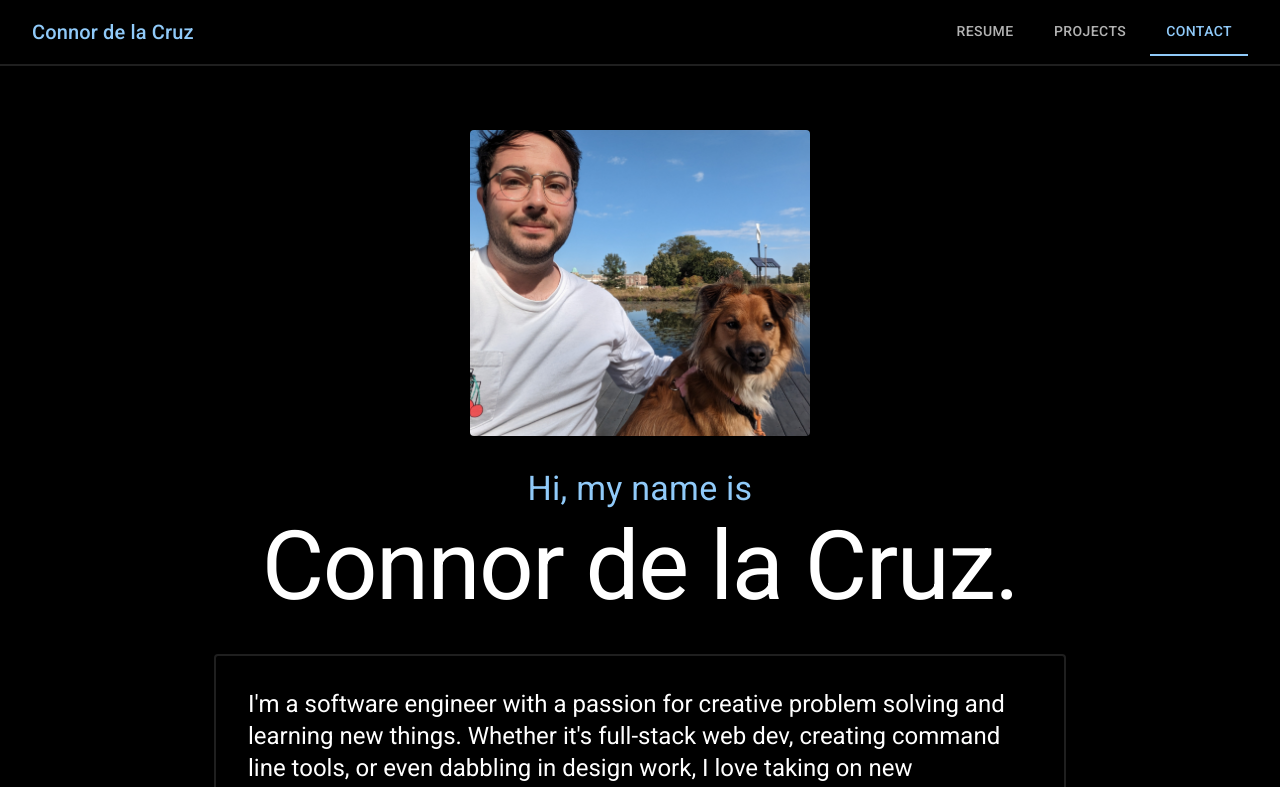
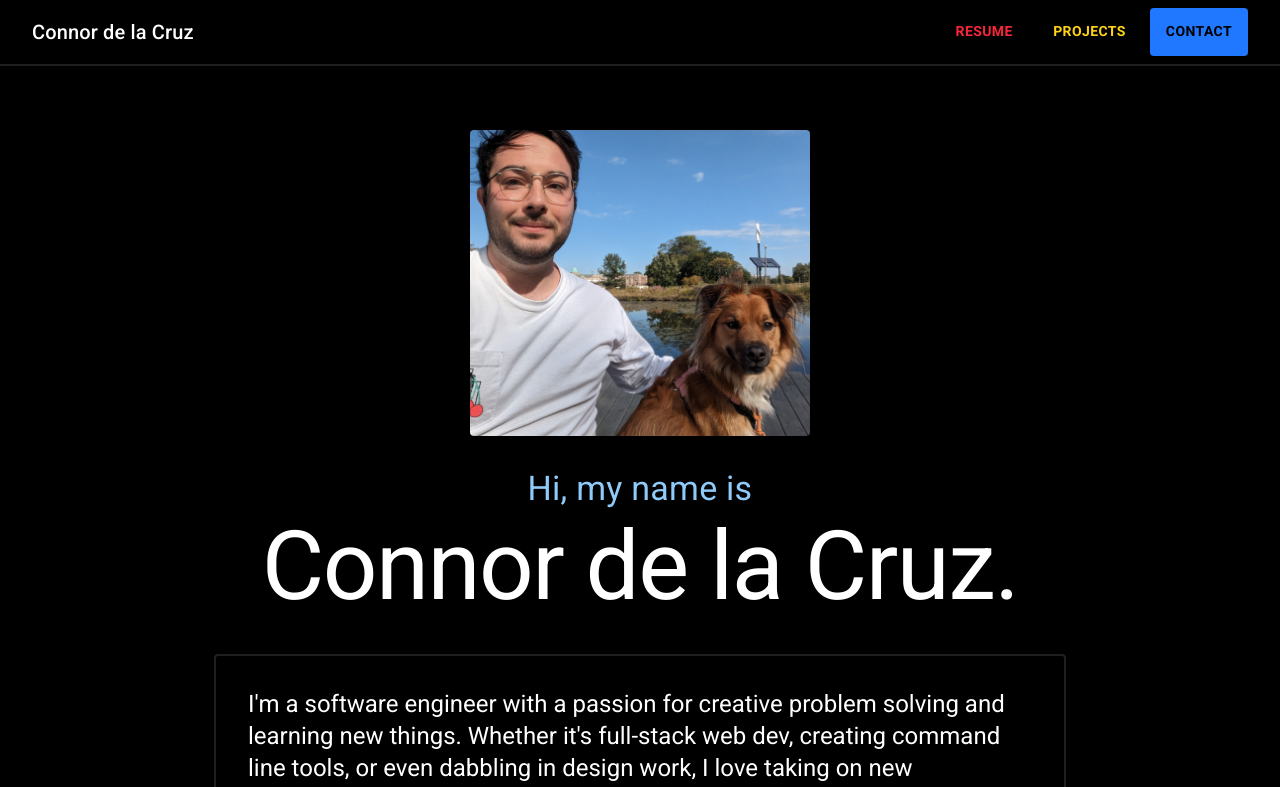
Before and after one commit to connordelacruz/connordelacruz.github.io, a React (Vite) app: page / in a window 1280 px wide. Shown: the top 787 px of the page. Built offline with nearby package versions, Linux system fonts and the light colour scheme.

Commit message:
Implemented colored nav tabs

```diff
--- a/src/App.jsx
+++ b/src/App.jsx
@@ -110,9 +110,21 @@ function App() {
       {/*Nav Bar*/}
       <NavBar
         sectionLinks={[
-          {text: 'Resume', hash: 'section-resume'},
-          {text: 'Projects', hash: 'section-projects'},
-          {text: 'Contact', hash: 'section-contact'},
+          {
+            text: 'Resume',
+            hash: 'section-resume',
+            color: 'brandRed',
+          },
+          {
+            text: 'Projects',
+            hash: 'section-projects',
+            color: 'brandYellow',
+          },
+          {
+            text: 'Contact',
+            hash: 'section-contact',
+            color: 'brandBlue',
+          },
         ]}
       />
 
--- a/src/components/NavBar.jsx
+++ b/src/components/NavBar.jsx
@@ -43,6 +43,12 @@ export const NavBar = ({
   // Offset scroll height for links by this value
   const navLinksScrollOffset = 85
 
+  // Map of section link hashes to their theme colors
+  const sectionHashToColor = []
+  sectionLinks.map((sectionLink) =>{
+    sectionHashToColor[sectionLink.hash] = sectionLink.color + '.main'
+  })
+
   // Smooth scroll link handlers
   const createSmoothScrollToSectionHandler = (hash, callback = null) => {
     return (e) => {
@@ -87,6 +93,10 @@ export const NavBar = ({
       sx={{
         py: 0,
         borderWidth: '0 0 2px',
+        // TODO: idk if i like this or not:
+        borderBottomColor: activeHash ? 'default' : 'rgba(0,0,0,0)',
+        transition: 'border-bottom-color 0.3s',
+        transitionTimingFunction: 'cubic-bezier(0.4, 0, 0.2, 1)',
       }}
     >
       <Toolbar
@@ -125,7 +135,6 @@ export const NavBar = ({
           >
             <Box
               role="presentation"
-              // TODO: onClick close drawer?
               sx={{
                 width: 250,
                 // TODO: figure out padding, make links big n juicy and a bit closer to vertical center
@@ -134,6 +143,7 @@ export const NavBar = ({
             >
               <List>
                 {/*Drawer Menu Items*/}
+                {/*TODO: colors*/}
                 {sectionLinks.map((sectionLink, i) => (
                   <ListItem
                     key={i}
@@ -161,7 +171,7 @@ export const NavBar = ({
         {/*Logo*/}
         <Typography
           variant="h6"
-          color="primary"
+          color="inherit"
           component="a"
           href="#"
           onClick={handleLogoClick}
@@ -187,7 +197,18 @@ export const NavBar = ({
             display: {xs: 'none', md: 'block'},
           }}
         >
-          <Tabs value={activeHash ? activeHash : false}>
+          <Tabs
+            value={activeHash ? activeHash : false}
+            sx={{
+              '& .MuiTabs-indicator': {
+                // Full height indicator
+                height: '100%',
+                borderRadius: 1,
+                // indicatorColor prop doesn't work with custom palettes, so leveraging sx
+                backgroundColor: activeHash ? sectionHashToColor[activeHash] : 'inherit',
+              },
+            }}
+          >
             {sectionLinks.map((sectionLink, i) => (
               <Tab
                 key={i}
@@ -198,6 +219,18 @@ export const NavBar = ({
                 onClick={createSmoothScrollToSectionHandler(sectionLink.hash)}
                 sx={{
                   ml: 1,
+                  // TODO: maybe make all button text styles bold?
+                  fontWeight: 700,
+                  // Make sure text appears above full-height tab indicator
+                  zIndex: 1,
+                  // While the Tabs textColor prop does work with custom palettes, it throws errors if you use anything
+                  // other than the default ones, so I guess we're going with sx instead
+                  // TODO: transition timing for text color such that it changes after the indicator moves?
+                  color: sectionLink.color + '.main',
+                  '&.Mui-selected': {
+                    // Set a contrasting color so it sticks out over the indicator
+                    color: 'background.default',
+                  },
                 }}
               />
             ))}
```
